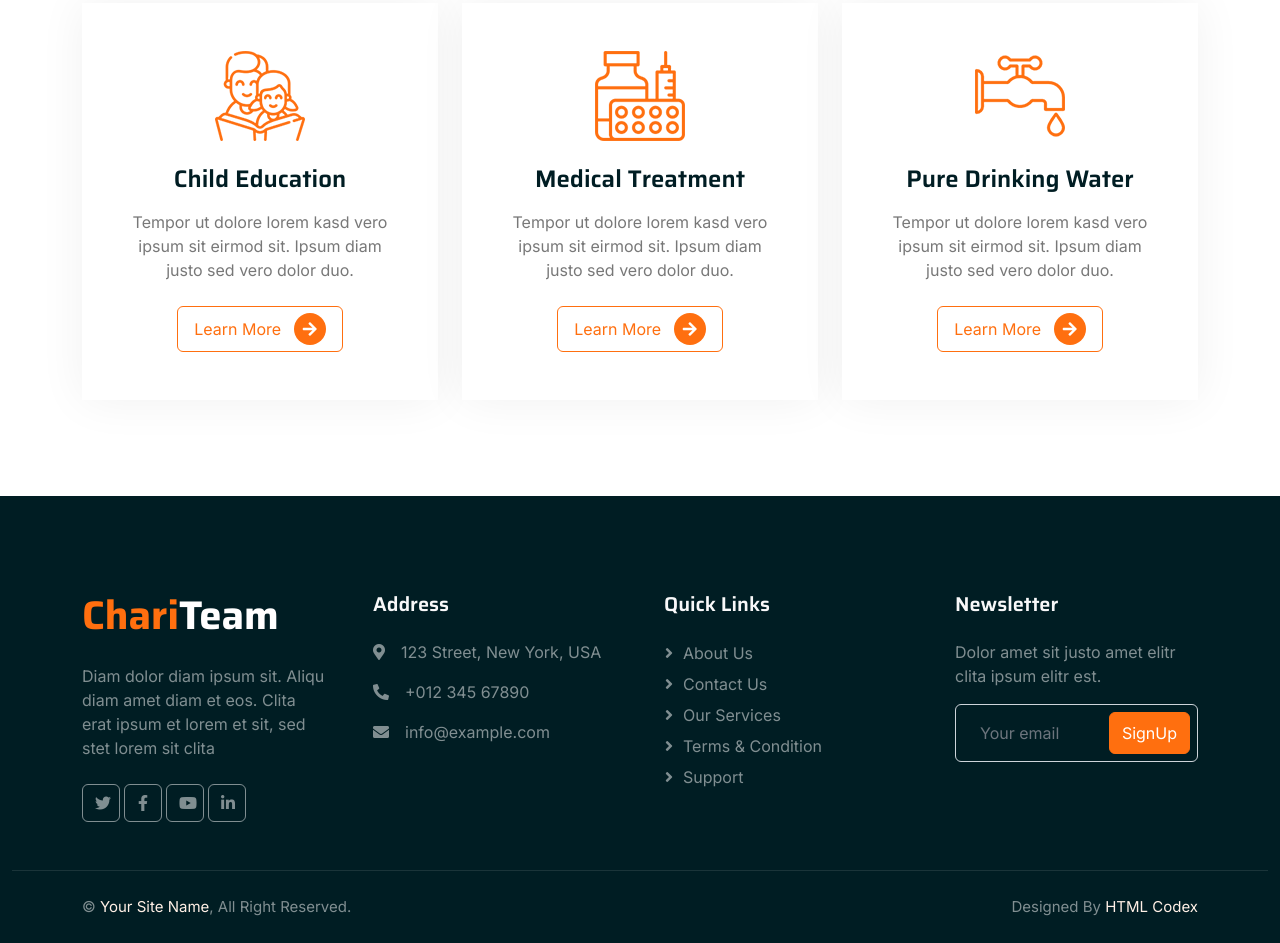
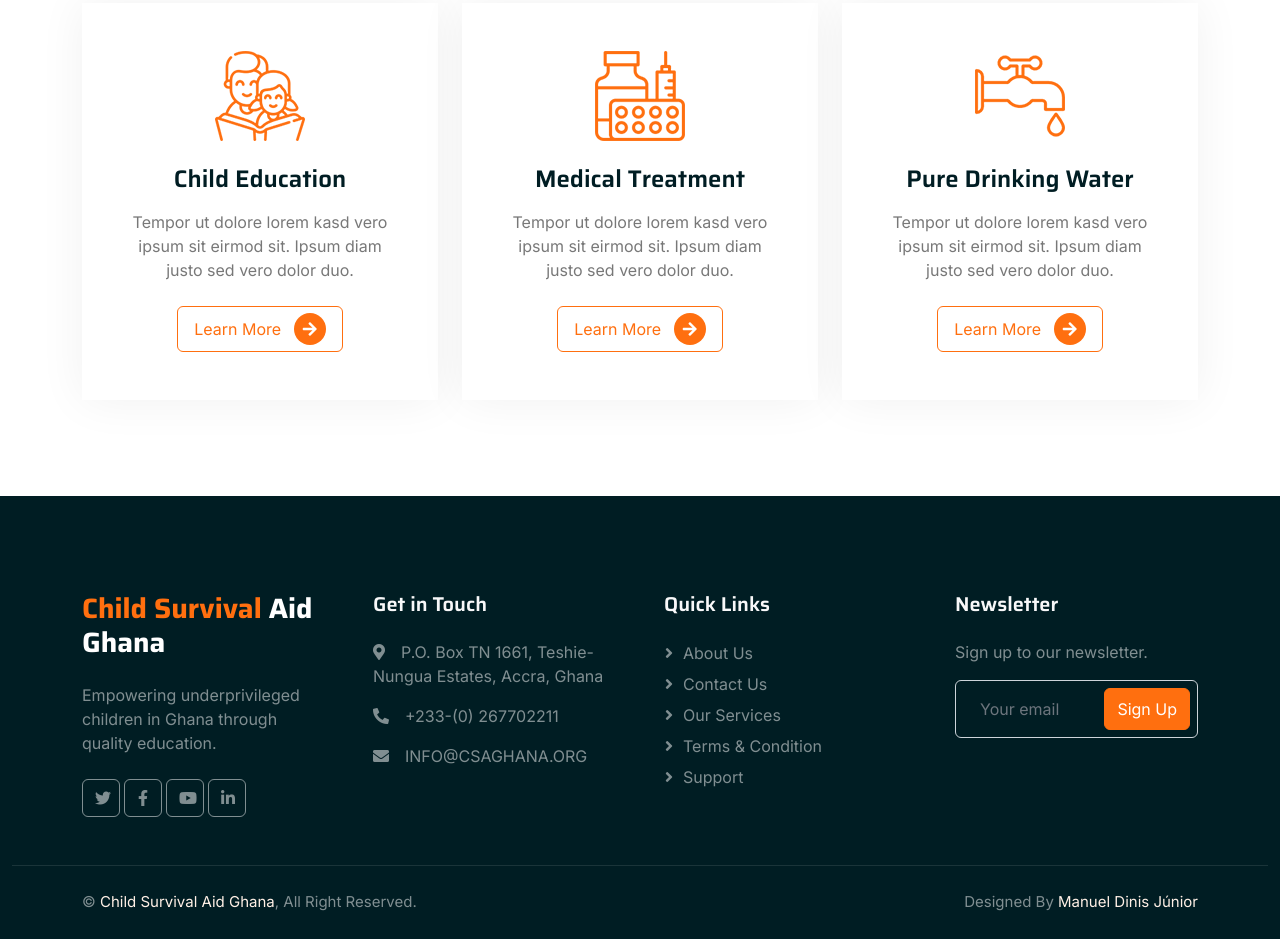
Before and after one commit to manueldinisjunior/Child-Survival-Aid-Ghana, a website with bundled scripts: page service.html in a window 1280 px wide. Shown: the part 688-1631 px from the top of the page. Built offline with nearby package versions, Linux system fonts and the light colour scheme.

Commit message:
Footer Update

```diff
--- a/service.html
+++ b/service.html
@@ -167,20 +167,20 @@
         <div class="container py-5">
             <div class="row g-5">
                 <div class="col-lg-3 col-md-6">
-                    <h1 class="fw-bold text-primary mb-4">Chari<span class="text-white">Team</span></h1>
-                    <p>Diam dolor diam ipsum sit. Aliqu diam amet diam et eos. Clita erat ipsum et lorem et sit, sed stet lorem sit clita</p>
+                    <h3 class="fw-bold text-primary mb-4">Child Survival<span class="text-white"> Aid Ghana</span></h3>
+                    <p>Empowering underprivileged children in Ghana through quality education.</p>
                     <div class="d-flex pt-2">
-                        <a class="btn btn-square me-1" href=""><i class="fab fa-twitter"></i></a>
-                        <a class="btn btn-square me-1" href=""><i class="fab fa-facebook-f"></i></a>
-                        <a class="btn btn-square me-1" href=""><i class="fab fa-youtube"></i></a>
-                        <a class="btn btn-square me-0" href=""><i class="fab fa-linkedin-in"></i></a>
+                        <a class="btn btn-square me-1" href="https://twitter.com/csagchild"><i class="fab fa-twitter"></i></a>
+                        <a class="btn btn-square me-1" href="https://www.facebook.com/csagchildghana/"><i class="fab fa-facebook-f"></i></a>
+                        <a class="btn btn-square me-1" href="https://www.youtube.com/@childsurvivalaidghana"><i class="fab fa-youtube"></i></a>
+                        <a class="btn btn-square me-0" href="https://www.linkedin.com/in/child-survival-aid-ghana-98bb4790/"><i class="fab fa-linkedin-in"></i></a>
                     </div>
                 </div>
                 <div class="col-lg-3 col-md-6">
-                    <h5 class="text-light mb-4">Address</h5>
-                    <p><i class="fa fa-map-marker-alt me-3"></i>123 Street, New York, USA</p>
-                    <p><i class="fa fa-phone-alt me-3"></i>+012 345 67890</p>
-                    <p><i class="fa fa-envelope me-3"></i>info@example.com</p>
+                    <h5 class="text-light mb-4">Get in Touch</h5>
+                    <p><i class="fa fa-map-marker-alt me-3"></i>P.O. Box TN 1661, Teshie-Nungua Estates, Accra, Ghana</p>
+                    <p><i class="fa fa-phone-alt me-3"></i>+233-(0) 267702211</p>
+                    <p><i class="fa fa-envelope me-3"></i>INFO@CSAGHANA.ORG</p>
                 </div>
                 <div class="col-lg-3 col-md-6">
                     <h5 class="text-light mb-4">Quick Links</h5>
@@ -192,10 +192,10 @@
                 </div>
                 <div class="col-lg-3 col-md-6">
                     <h5 class="text-light mb-4">Newsletter</h5>
-                    <p>Dolor amet sit justo amet elitr clita ipsum elitr est.</p>
+                    <p>Sign up to our newsletter.</p>
                     <div class="position-relative mx-auto" style="max-width: 400px;">
                         <input class="form-control bg-transparent w-100 py-3 ps-4 pe-5" type="text" placeholder="Your email">
-                        <button type="button" class="btn btn-primary py-2 position-absolute top-0 end-0 mt-2 me-2">SignUp</button>
+                        <button type="button" class="btn btn-primary py-2 position-absolute top-0 end-0 mt-2 me-2">Sign Up</button>
                     </div>
                 </div>
             </div>
@@ -204,11 +204,11 @@
             <div class="container">
                 <div class="row">
                     <div class="col-md-6 text-center text-md-start mb-3 mb-md-0">
-                        &copy; <a href="#">Your Site Name</a>, All Right Reserved.
+                        &copy; <a href="#">Child Survival Aid Ghana</a>, All Right Reserved.
                     </div>
                     <div class="col-md-6 text-center text-md-end">
-                        <!--/*** This template is free as long as you keep the footer author’s credit link/attribution link/backlink. If you'd like to use the template without the footer author’s credit link/attribution link/backlink, you can purchase the Credit Removal License from "https://htmlcodex.com/credit-removal". Thank you for your support. ***/-->
-                        Designed By <a href="https://htmlcodex.com">HTML Codex</a>
+                        <!--/***Thank you for your support. ***/-->
+                        Designed By <a href="https://manueldinisjunior.com">Manuel Dinis Júnior</a>
                     </div>
                 </div>
             </div>
```
